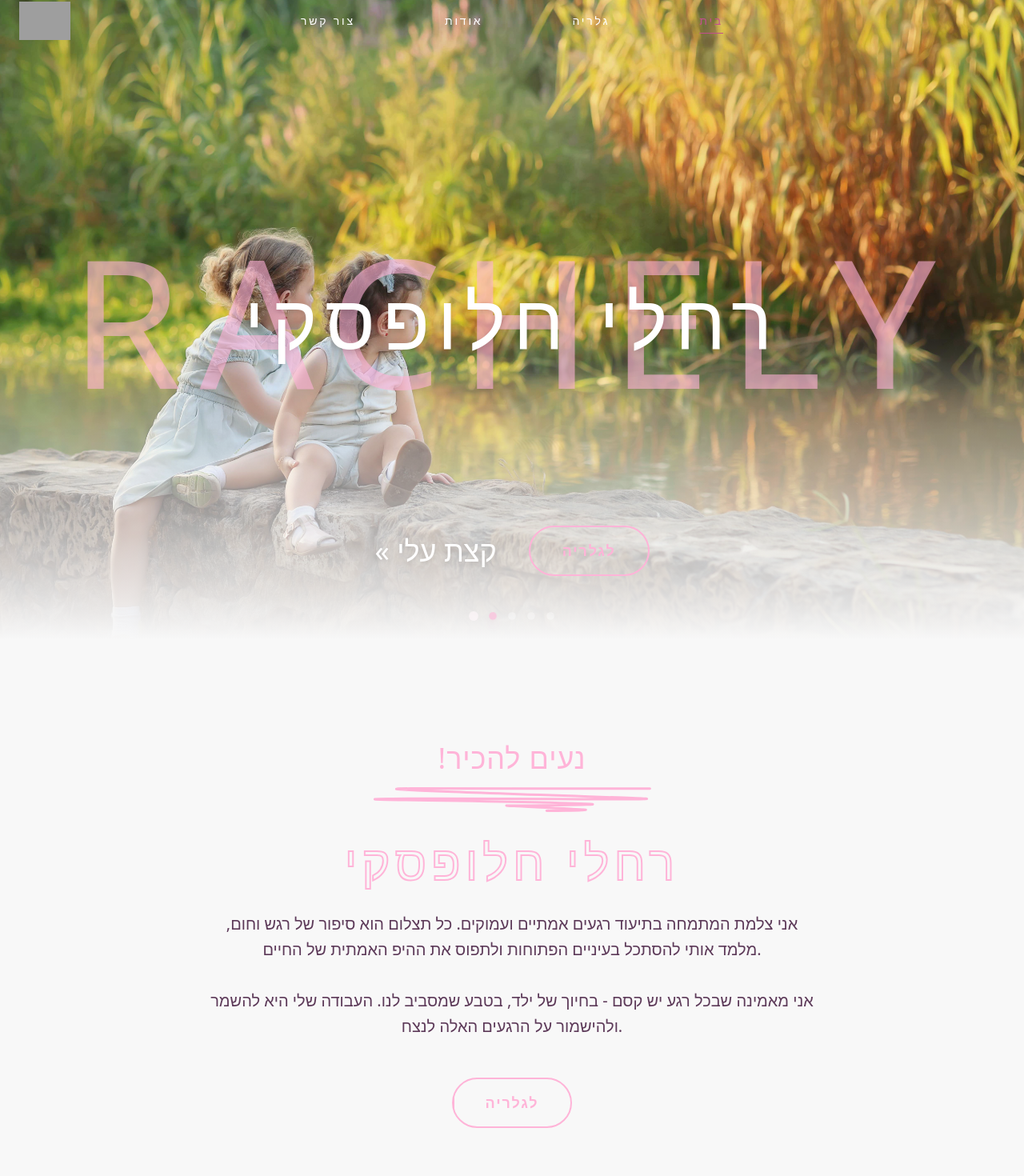
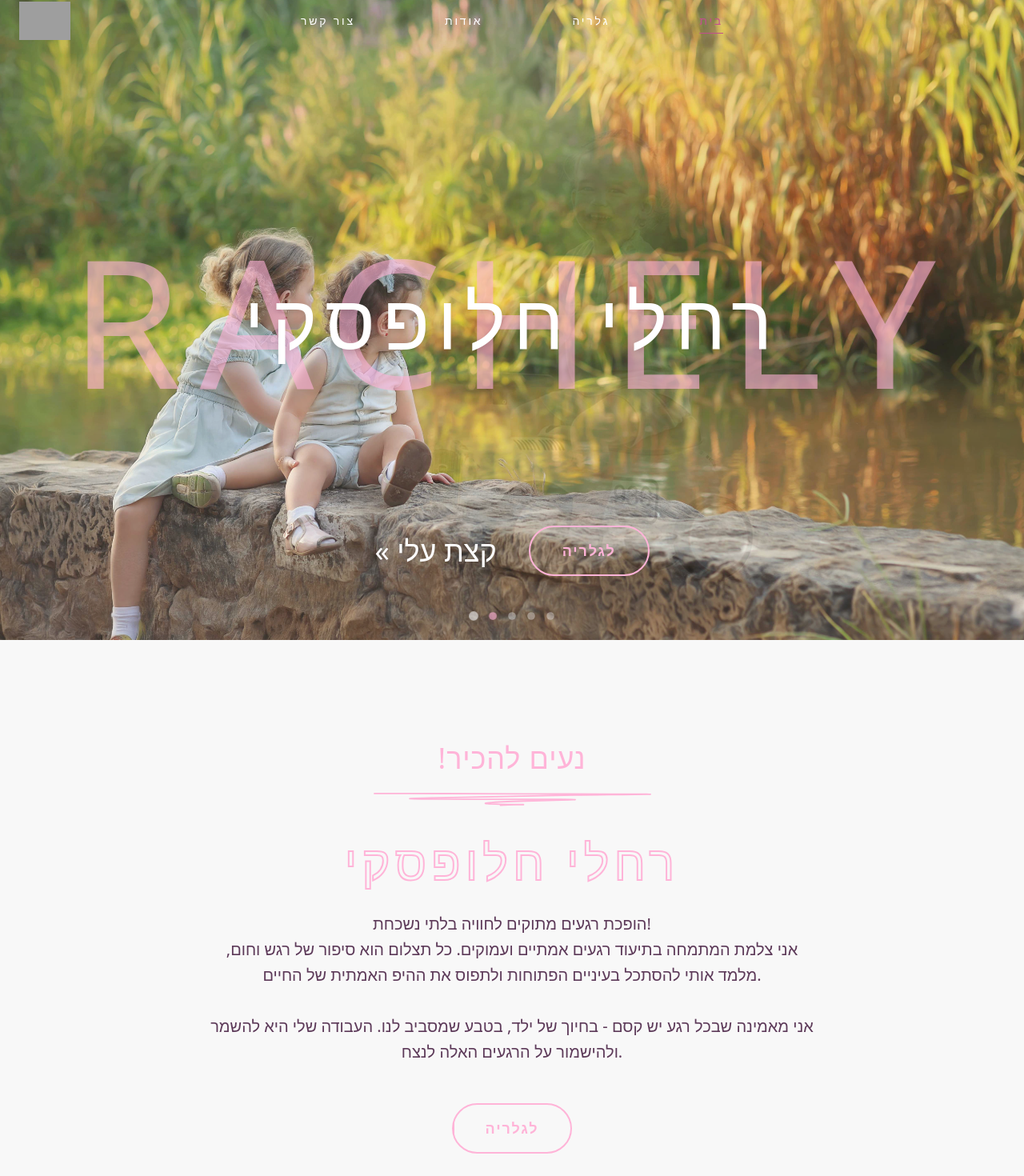
Before and after one commit to Tamar401/photo-proj, a Next.js app: page / in a window 1280 px wide. Shown: the top 1470 px of the page at 80% size. Built offline with nearby package versions, Linux system fonts and the light colour scheme; grey boxes are pictures that could not be loaded.

Commit message:
Fix deployment build error byd

```diff
--- a/app/contact/page.tsx
+++ b/app/contact/page.tsx
@@ -77,7 +77,7 @@ export default function ContactPage() {
         </div>
       </div>
 
-      <div className="w-full px-6 md:px-24 pt-16 pb-16 relative z-30 bg-[#fff4fb]" style={{ marginTop: '-40px', borderRadius: '40px 40px 0 0' }}>
+      <div className="w-full px-6 md:px-24 pt-16 pb-16 relative z-30 bg-[#fff4fb]" style={{ marginTop: '-40px'}}>
         <div className="max-w-4xl mx-auto">
 
           {/* לוגו לב */}
--- a/app/gallery/[category]/page.tsx
+++ b/app/gallery/[category]/page.tsx
@@ -183,8 +183,8 @@ export default function CategoryPage({ params }: { params: Promise<{ category: s
   };
 
   return (
-    <main className="min-h-screen w-full bg-[#f8f8f8] text-[#331a34] antialiased m-0 p-0 block relative pt-24">
-      <div className="w-full px-4 md:px-12 pt-8 pb-12 relative z-30 bg-[#fff4fb] flex flex-col items-center">
+    <main className="min-h-screen w-full bg-[#f3eae3] text-[#331a34] antialiased m-0 p-0 block relative pt-24">
+      <div className="w-full px-4 md:px-12 pt-8 pb-12 relative z-30 bg-[#f5ede6] flex flex-col items-center">
 
         <AnimatePresence initial={false} custom={lightboxDirection}>
           {selectedIndex !== null && (
@@ -271,11 +271,21 @@ export default function CategoryPage({ params }: { params: Promise<{ category: s
           )}
         </AnimatePresence>
 
-        <Link href="/gallery" className="absolute top-8 left-6 text-[#7e5b7b] hover:text-[#331a34] transition-colors">
-          ← חזרה לגלריה
-        </Link>
+        <h1 className="text-5xl md:text-6xl font-light mb-6 tracking-widest">{categoryNames[decodedCategory] || decodedCategory}</h1>
 
-        <h1 className="text-5xl md:text-6xl font-light mb-16 tracking-widest">{categoryNames[decodedCategory] || decodedCategory}</h1>
+        {/* Breadcrumb Navigation - בצד ימין */}
+        <div className="w-full flex items-center justify-end px-4 md:px-12 mb-12">
+          <div className="flex items-center gap-3 text-lg md:text-xl font-light text-[#ffb4d8]">
+            <span className="text-[black]">{categoryNames[decodedCategory] || decodedCategory}</span>
+            <span>/</span>
+            <Link
+              href="/gallery"
+              className="hover:text-[#ff9ecb] transition-colors"
+            >
+              גלריה
+            </Link>
+          </div>
+        </div>
 
         <section className="mb-16 w-full max-w-[1600px] mx-auto relative">
           <div className="columns-1 sm:columns-2 md:columns-3 lg:columns-4 gap-1 w-full">
--- a/app/gallery/page.tsx
+++ b/app/gallery/page.tsx
@@ -42,7 +42,7 @@ export default function GalleryPage() {
         </div>
       </div>
 
-      <div className="w-full px-6 md:px-24 pt-12 pb-12 relative z-30 bg-[#fff4fb] flex flex-col items-center" style={{ marginTop: '-40px', borderRadius: '40px 40px 0 0' }}>
+      <div className="w-full px-6 md:px-24 pt-12 pb-12 relative z-30 bg-[#fff4fb] flex flex-col items-center" style={{ marginTop: '-40px' }}>
 
         <div className="grid grid-cols-1 md:grid-cols-4 gap-6 mb-16 w-full max-w-7xl mx-auto">
           {categories.map((category, index) => (
--- a/app/page.tsx
+++ b/app/page.tsx
@@ -17,8 +17,9 @@ const heroImages = [
 ];
 
 const initialImages = [
-  { id: 1, src: "/משפחה/1.jpg", category: "משפחה" },
+
   { id: 2, src: "/משפחה/לאתר 2.jpg", category: "משפחה" },
+    { id: 1, src: "/משפחה/1.jpg", category: "משפחה" },
   { id: 4, src: "/משפחה/חיים (1).jpg", category: "משפחה" },
   { id: 6, src: "/משפחה/לאתר3 copy.jpg", category: "משפחה" },
   { id: 7, src: "/משפחה/לאתר4 copy.jpg", category: "משפחה" },
@@ -125,7 +126,7 @@ export default function Home() {
               />
             </AnimatePresence>
           </div>
-          <div className="absolute inset-0 bg-gradient-to-t from-[#f8f8f8] via-transparent to-transparent z-10" />
+
         </div>
 
         {/* אזור הכיתוב - ממוקם בדיוק במרכז המסך */}
@@ -241,6 +242,8 @@ export default function Home() {
             transition={{ duration: 0.8, delay: 0.4 }}
             className="text-lg md:text-xl leading-8 text-[#5d3a59] max-w-3xl mx-auto"
           >
+            הופכת רגעים מתוקים לחוויה בלתי נשכחת!
+            <br/>
             אני צלמת המתמחה בתיעוד רגעים אמתיים ועמוקים. כל תצלום הוא סיפור של רגש וחום,
             מלמד אותי להסתכל בעיניים הפתוחות ולתפוס את ההיפ האמתית של החיים.
             <br />
@@ -290,7 +293,7 @@ export default function Home() {
       </section>
 
       {/* What I Photograph Section */}
-      <section className="w-full px-6 md:px-24 py-20 bg-white text-[#331a34]">
+      <section className="w-full px-6 md:px-24 py-20 bg-[#f3eae3] text-[#331a34]">
         <div className="max-w-6xl mx-auto">
 
           {/* Section Title */}
@@ -395,8 +398,10 @@ export default function Home() {
 
         </div>
       </section>
-   <BackgroundCurve/>
-  <section className="w-full px-6 md:px-24 py-20 bg-[#f0ede5] text-[#331a34]">
+
+
+
+  <section className="w-full px-6 md:px-24 py-20 bg-[#f3eae3] text-[#331a34]">
   <div className="max-w-4xl mx-auto">
     <AnimatePresence mode="wait">
       <motion.div
@@ -445,8 +450,8 @@ export default function Home() {
     </div>
   </div>
 </section>
+<BackgroundCurve/>
+    </main>
 
-
-    </main>
   );
 }
--- a/components/AnimatedUnderline.tsx
+++ b/components/AnimatedUnderline.tsx
@@ -6,19 +6,20 @@ export default function AnimatedUnderline() {
   return (
     <div className="w-full h-full flex items-center justify-center">
       <motion.svg
-        width="347"
-        height="31"
-        viewBox="0 0 347 31"
+        width="2494"
+        height="118"
+        viewBox="0 0 2494 118"
         fill="none"
         xmlns="http://www.w3.org/2000/svg"
         initial="hidden"
         whileInView="visible"
         viewport={{ once: true }}
+        className="w-full h-auto"
       >
         <motion.path
-          d="M345.446 1.86691C246.059 1.86691 146.346 1.26618 47.0118 1.60206C-45.435 1.91465 231.059 10.4131 323.284 13.5657C418.157 16.8087 118.78 13.1081 18.4031 14.5537C-65.8981 15.7678 187.214 16.6118 271.073 21.0165C293.338 22.186 181.97 22.9504 166.443 22.9862C158.527 23.0045 251.503 26.9084 263.336 27.9527C278.14 29.259 203.294 29.8337 218.297 29.3039"
+          d="M6.5 6.5C351.364 6.5 1091.85 8.32367 1354.01 9.49111C1732.78 11.1778 2354.84 11.5566 2453.52 12.4822C2628.54 14.1241 2084.29 16.6132 1805.37 21.2138C1460.47 26.9025 1321.61 32.7224 707.558 42.8424C445.998 47.1532 361.788 49.7849 335.164 51.3875C211.842 58.8108 1067.15 57.1487 1683.01 59.2142C1873.32 59.8524 1812.84 61.7355 1752.12 63.124C1538.78 68.002 1389.58 71.8763 1249.44 77.3957C1089.81 83.6824 1026.36 89.8368 1007.33 93.2839C966.429 100.692 1221.91 104.095 1346.87 106.202C1351.29 106.43 1313.9 106.886 1279.69 107.348C1245.47 107.811 1215.56 108.267 1139.43 111.5"
           stroke="#FFB4D8"
-          strokeWidth="3"
+          strokeWidth="13"
           strokeLinecap="round"
           strokeLinejoin="round"
           variants={{
--- a/components/DrawnLine.tsx
+++ b/components/DrawnLine.tsx
@@ -11,6 +11,7 @@ export default function DrawnLine() {
         whileInView="visible"
         viewport={{ once: true }}
       >
+
         <motion.path
           d="M1.5 1390.24C1.5 1390.24 461.171 1039.78 813.5 965.24C1158.83 890.697 1733.57 1225.69 2119 1223.74C2504.43 1221.79 2821.36 1226.95 3094.5 1073.74C3367.64 920.528 3632.98 694.921 3653 498.24C3673.02 301.56 3670.87 119.155 3503 14.7402C3335.13 -89.6746 2915.59 456.623 2944.5 498.24C2973.41 539.857 2985.37 592.361 3036 590.24C3086.63 588.12 3087.34 502.707 3094.5 440.24C3101.66 377.773 2939.98 127.478 2752.5 89.7402C2565.02 52.0022 2375.58 126.892 2286 306.74C2196.42 486.589 2391.73 698.12 2552.5 890.24C2713.27 1082.36 3663.51 1221.37 3961.5 1223.74C4259.49 1226.11 4493.51 1206.96 4720 1140.24C4946.49 1073.52 5035.24 910.274 5270.5 890.24C5505.76 870.206 6120.5 1323.74 6120.5 1323.74"
           fill="none"
--- a/components/Header.tsx
+++ b/components/Header.tsx
@@ -48,19 +48,25 @@ export default function Header() {
     }
   };
 
-  // שקוף בהתחלה, ורוד מלא אחרי 500px
+  // שקוף בהתחלה, הדרגתי לורוד עם blur
+  const bgOpacity = isHome
+    ? Math.max(0, Math.min(1, scrollY / 300))
+    : 1;
+
   const bgColor = isHome
-    ? scrollY > 500
-      ? "#ffb4d8"
-      : "transparent"
-    : "rgba(255, 180, 216, 1)";
+    ? `rgba(255, 180, 216, ${0.7 * bgOpacity})`
+    : "rgba(255, 180, 216, 0.8)";
+
+  const backdropBlur = (isHome && scrollY > 50)
+    ? "backdrop-blur-md"
+    : "backdrop-blur-none";
 
   return (
     <motion.header
       initial={{ y: -16, opacity: 0 }}
       animate={{ y: 0, opacity: 1 }}
       transition={{ duration: 0.6 }}
-      className="fixed top-0 left-0 right-0 z-50 px-6 py-4 border-none shadow-none backdrop-blur-none transition-colors duration-300"
+      className={`fixed top-0 left-0 right-0 z-50 px-6 py-4 border-none shadow-none transition-colors duration-300 ${backdropBlur}`}
       style={{
         backgroundColor: bgColor
       }}
--- /dev/null
+++ b/components/HeartDecoration.tsx
@@ -0,0 +1,17 @@
+"use client";
+
+import { motion } from "framer-motion";
+
+export default function HeartDecoration() {
+  return (
+    <motion.div
+      initial={{ opacity: 0, scale: 0 }}
+      whileHover={{ opacity: 1, scale: 1 }}
+      transition={{ duration: 0.3 }}
+      className="text-3xl md:text-4xl"
+      style={{ color: "#ffb4d8" }}
+    >
+      ♡
+    </motion.div>
+  );
+}
```
